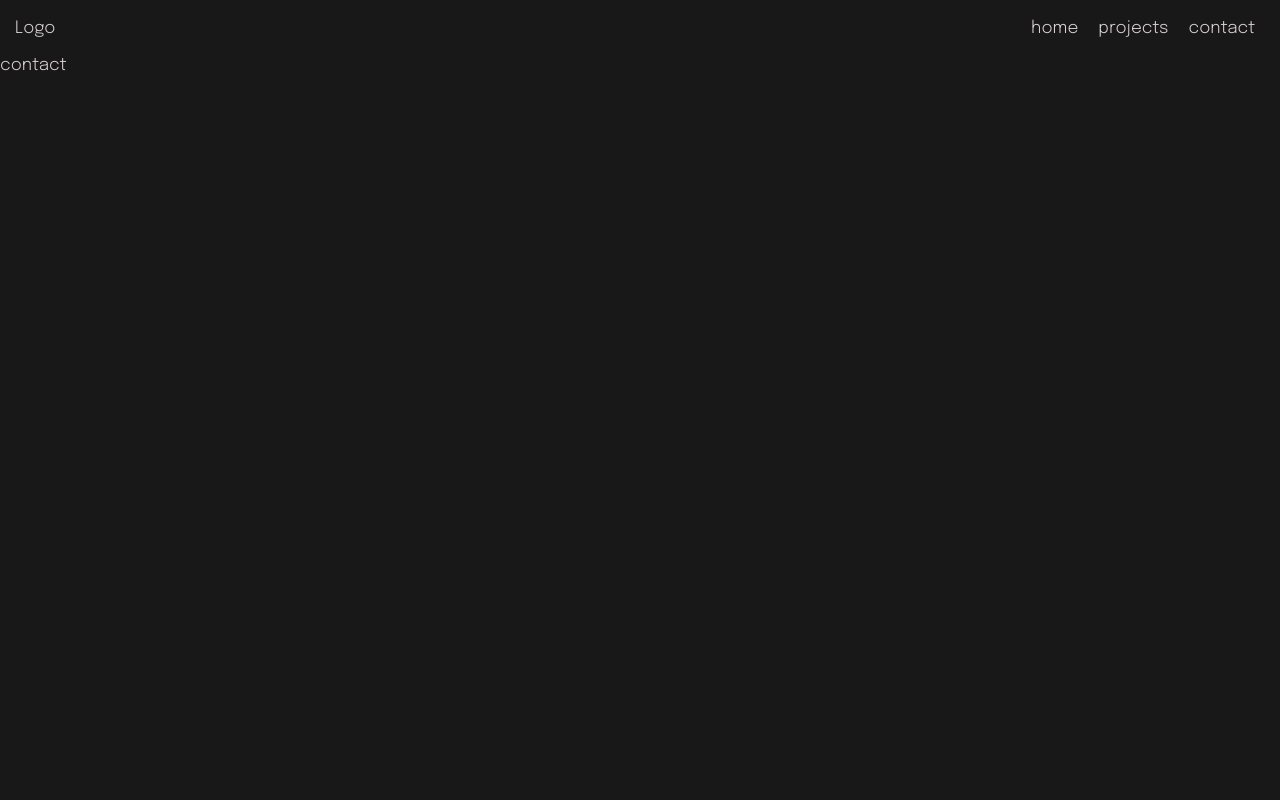
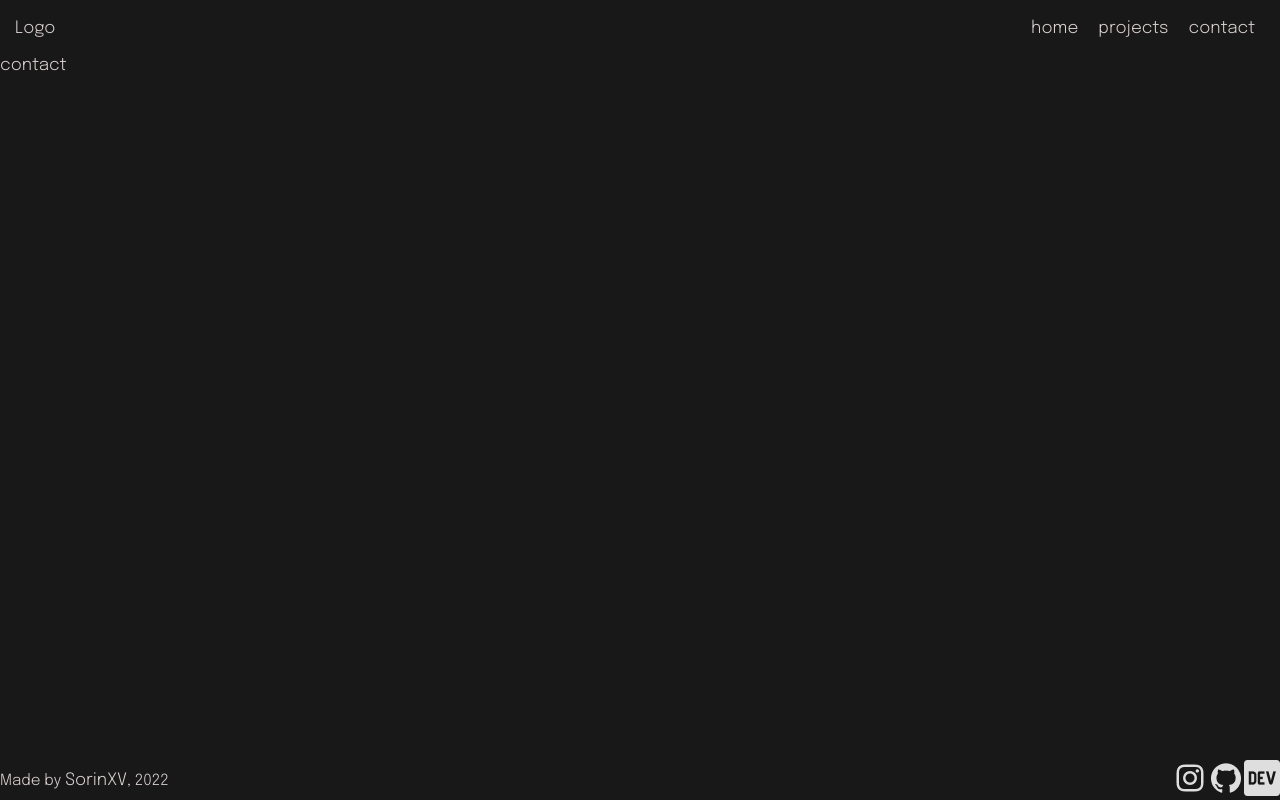
Before and after one commit to SorinXV/sorinxv.com, a React (Create React App) app: page /contact in a window 1280 px wide. Built offline with nearby package versions, Linux system fonts and the light colour scheme.

Commit message:
added footer

```diff
--- a/src/assets/components/Footer.js
+++ b/src/assets/components/Footer.js
@@ -1,8 +1,20 @@
+import instagram from '../images/socials/instagram.png'
+import github from '../images/socials/github.png'
+import dev from '../images/socials/dev.png'
 import '../css/footer.css'
-
 export default function Footer() {
-    return(
-        <>
-        </>
-    )
+  return (
+    <>
+    <div className='test'>
+    <div id="footer-container">
+        <a id='footer-text'>Made by <span><a href='https://github.com/SorinXV'>SorinXV</a></span>, 2022</a>
+        <div id="socialmedia-icons">
+          <a href='https://www.instagram.com/sorinxv/'><img src={instagram} alt="instagram socialmedia icon" /></a>
+          <a href="https://github.com/SorinXV"></a><img src={github} alt="github icon" />
+          <a href="https://dev.to/sorinxv"><img src={dev} alt="dev socialmedia icon" /></a>
+        </div>
+      </div>
+    </div>
+    </>
+  )
 }
--- a/src/assets/css/footer.css
+++ b/src/assets/css/footer.css
@@ -0,0 +1,11 @@
+#footer-container{
+    display: flex;
+    align-items: center;
+    justify-content: space-between;
+    position:fixed;
+    bottom: 0px;
+    width: 100%;
+}
+#footer-text{
+    font-size: 0.9rem;
+}
```
